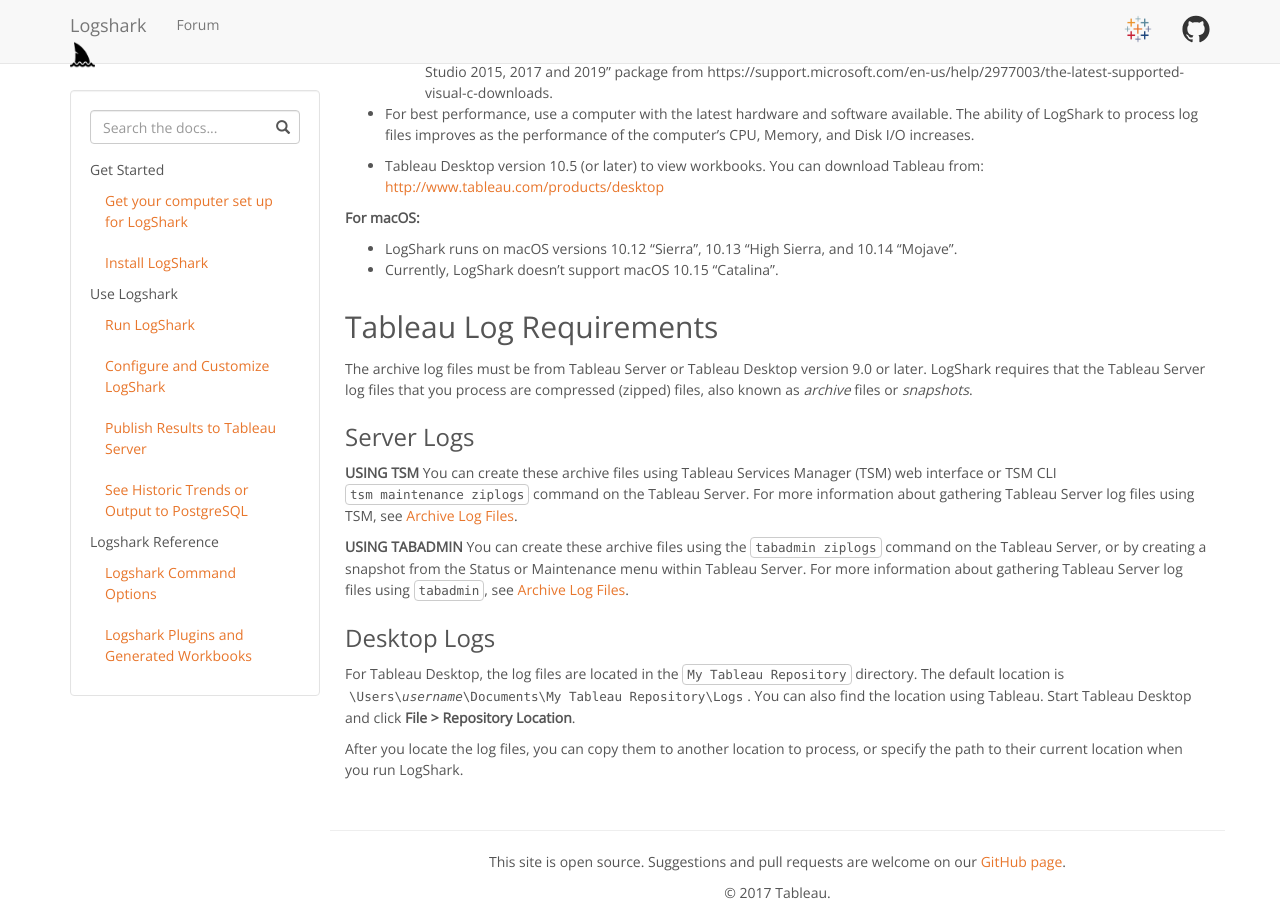
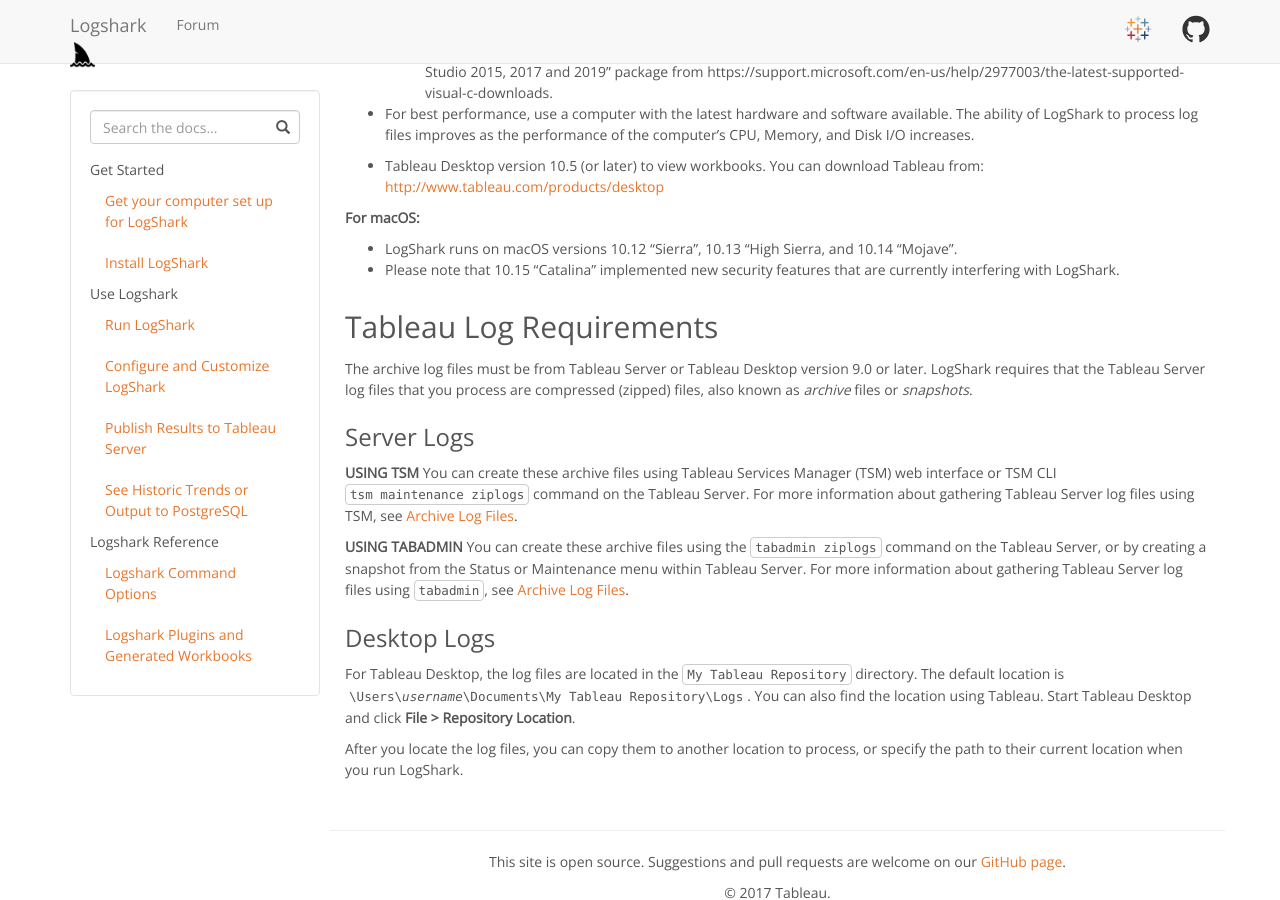
Before and after one commit to tableau/Logshark, a Jekyll site: the page built from docs/docs/logshark_prefunc.md, in a window 1280 px wide and 900 px high, scrolled down 503 px. Built offline with Jekyll 4.4.1, drawn with Linux system fonts in a browser that asks for light colours.

```diff
--- a/docs/docs/logshark_prefunc.md
+++ b/docs/docs/logshark_prefunc.md
@@ -25,7 +25,7 @@ System Requirements
 
 **For macOS:**
 - LogShark runs on macOS versions 10.12 "Sierra", 10.13 "High Sierra, and 10.14 "Mojave".
-- Currently, LogShark doesn't support macOS 10.15 "Catalina".
+- Please note that 10.15 "Catalina" implemented new security features that are currently interfering with LogShark.
 
 
 Tableau Log Requirements
```
Also changed, not shown: docs/docs/logshark_plugins.md (+6 -9 lines).
